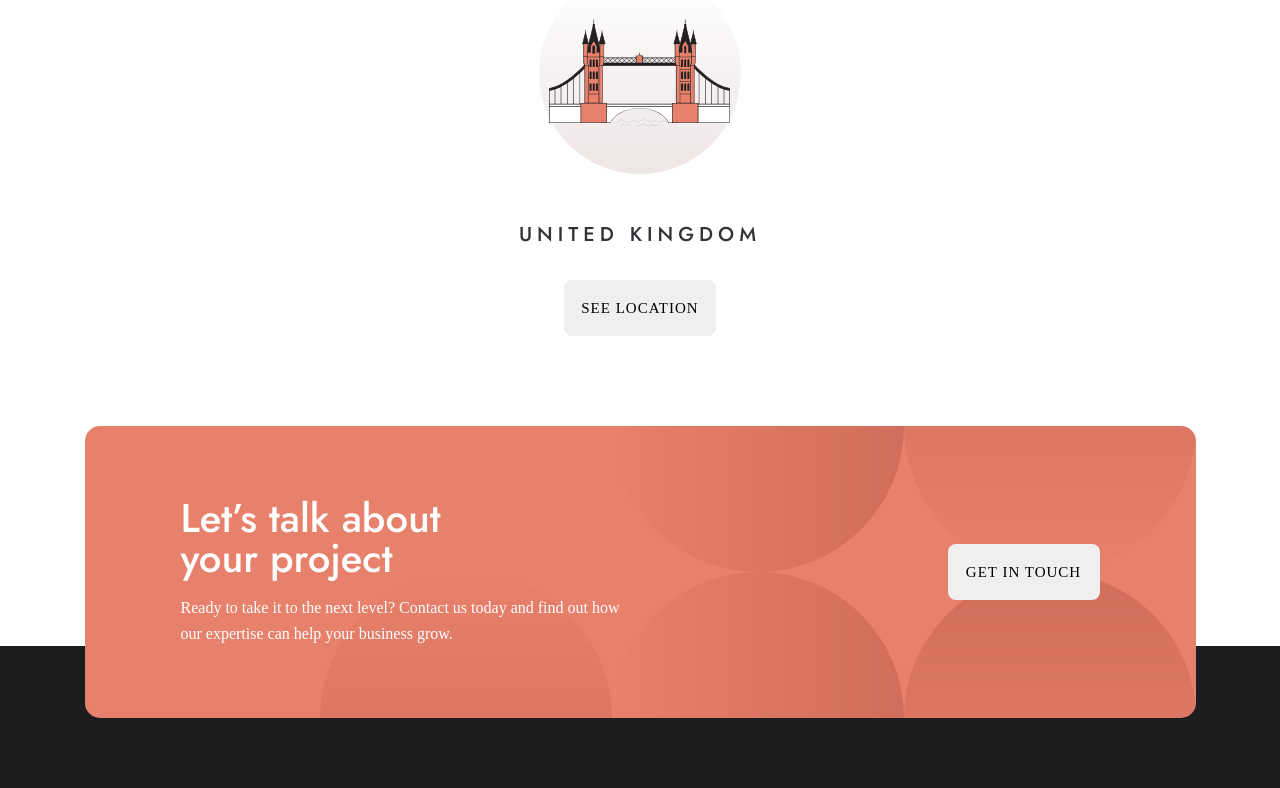
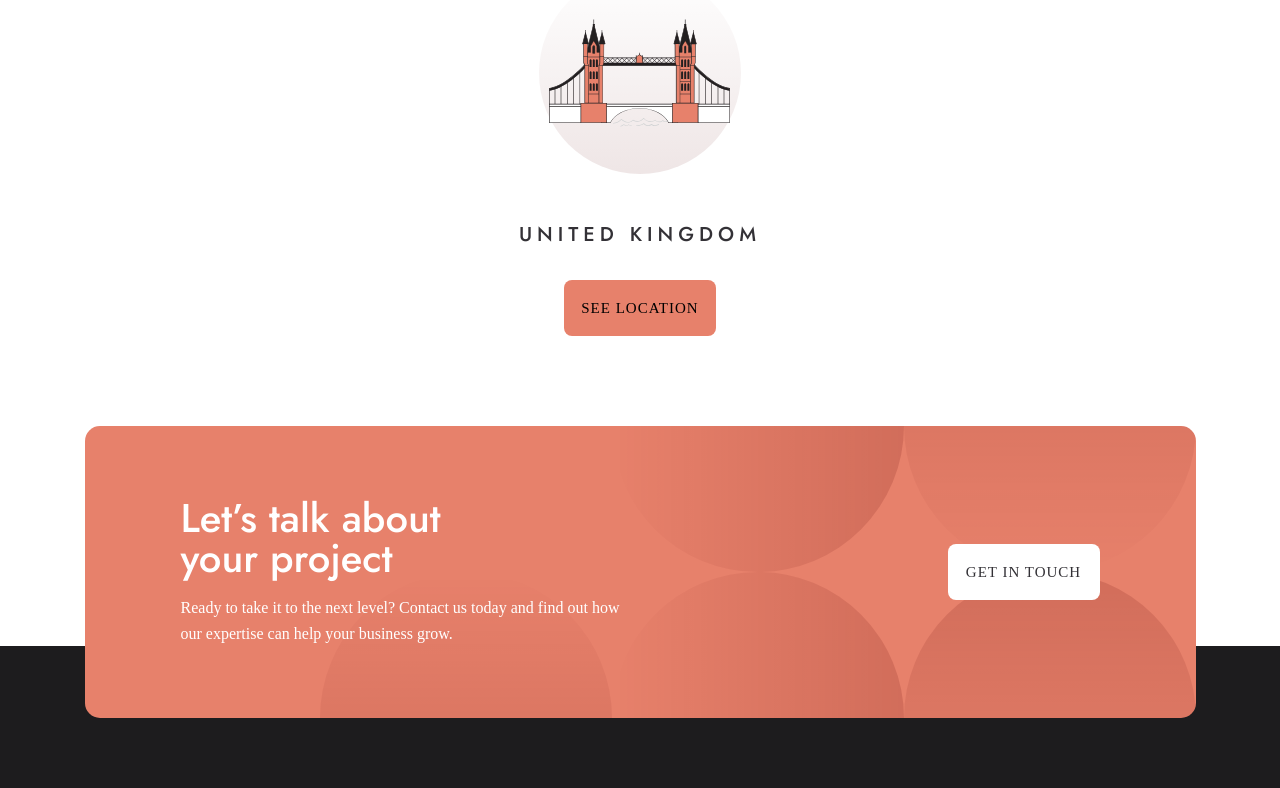
Before and after one commit to danielopq/designo, a React (Vite) app: page / in a window 1280 px wide. Shown: the part 2407-3195 px from the top of the page. Built offline with nearby package versions, Linux system fonts and the light colour scheme; a web font is replaced by a local one.

Commit message:
btRegular.scss - bug fixed

```diff
--- a/src/components/ui/btRegular/btRegular.scss
+++ b/src/components/ui/btRegular/btRegular.scss
@@ -7,13 +7,13 @@
     letter-spacing: 1px;
     transition: color 0.3s ease, background-color 0.3s ease;
 
-    .whiteBg {
+    &.whiteBg {
         background-color: white;
         color: var(--darkGrey);
     }
 
-    .orangeBg {
-        background-color: #E7816B;
+    &.orangeBg {
+        background-color: var(--peach);
     }
 
     @media(hover:hover) {
```
